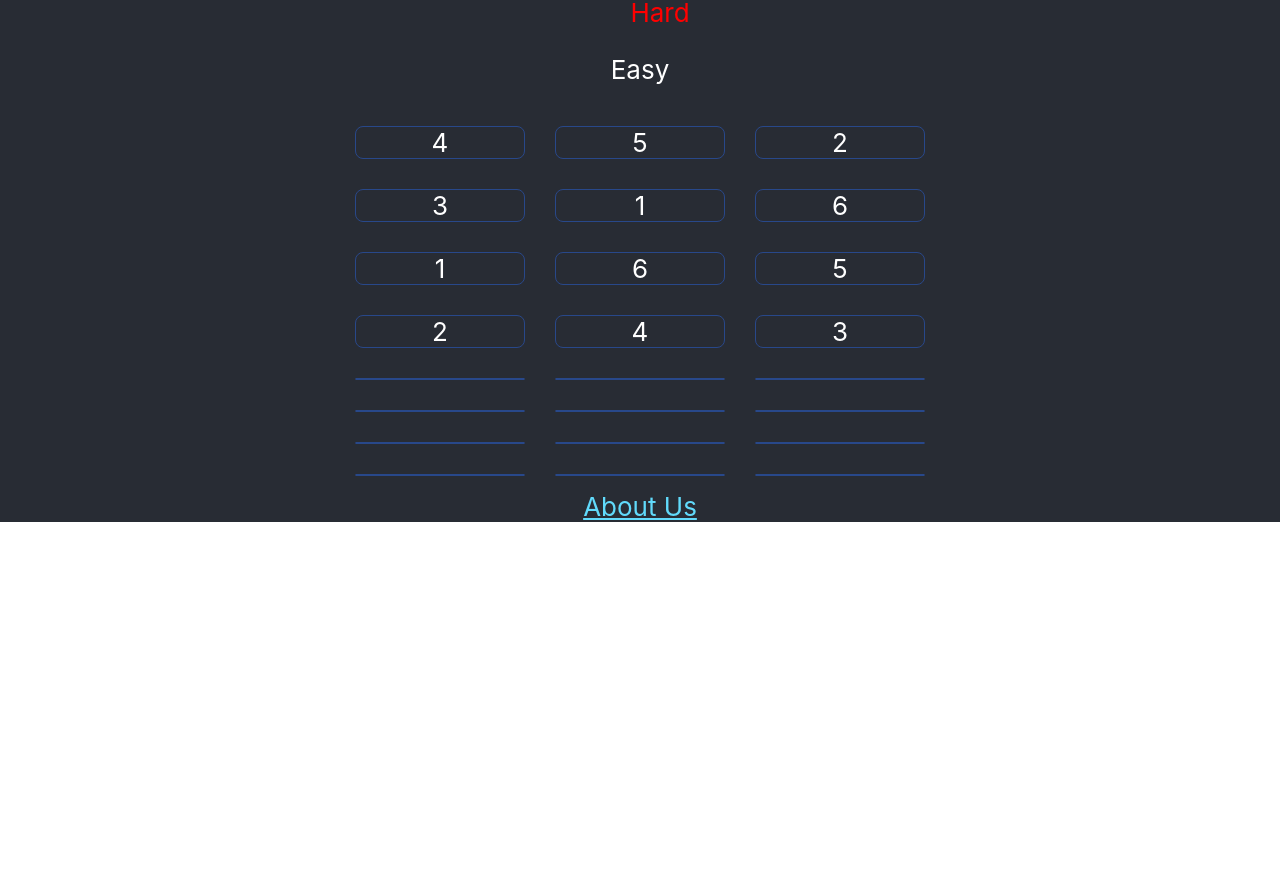
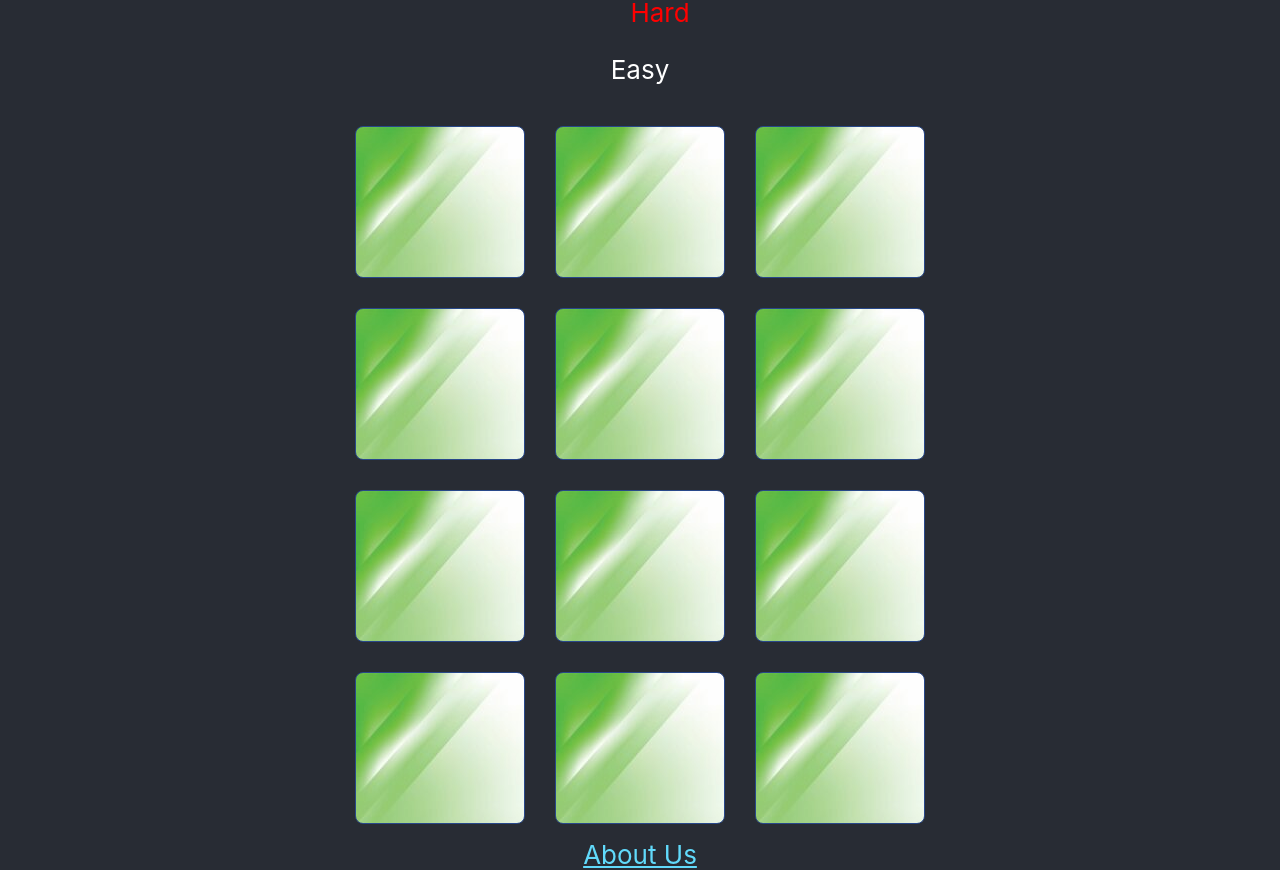
Before and after one commit to Rayan84/memory-game, a React (Create React App) app: page /easy in a window 1280 px wide. Shown: the part 620-1490 px from the top of the page. Before the commit the page ends 1142 px from the top, so only its background shows below. Built offline with nearby package versions, Linux system fonts and the light colour scheme.

Commit message:
Add squares cover

```diff
--- a/src/App.css
+++ b/src/App.css
@@ -15,11 +15,18 @@
   grid-template-columns: repeat(3, 200px);
 }
 
-.square-container {
+.square {
   margin: 15px;
   border: #28488a solid 1px;
   border-radius: 8px;
+  background-image: url(./components/resources/images/cover.jpg);
+  height: 150px;
 }
+
+.square:hover {
+  border: white solid 1px;
+}
+
 
 .levels {
   color: red;
--- a/src/components/Easy.js
+++ b/src/components/Easy.js
@@ -10,15 +10,20 @@ const Easy = () => {
       let random = Math.floor(Math.random() * images.length);
       console.log(`random number is: ${random}`);
 
-      tempSquares.push(images[random]);
-      console.log(`squares: ${tempSquares}`);
+      if(images[random] !== undefined){
+        tempSquares.push(images[random]);
+        console.log(`squares: ${tempSquares}`);
+      }
+
 
 
       images.splice(random, 1);
       console.log(`Images left: ${images}`);
+      console.log(`i =  ${i}`);
 
 
     }
+   console.log(`tempsquares = ${tempSquares}`)
    setSquares(squares => tempSquares);
   }, []);
   console.log(squares);
@@ -29,8 +34,8 @@ const Easy = () => {
 
       <div className="grid">
         { squares.map((square) => (
-          <div>
-            <div className="square-container cursor-pointer">{square}</div>
+          <div key={square}>
+            <div className="square cursor-pointer">{}</div>
           </div>
          ))}
       </div>
--- a/src/components/Nav.js
+++ b/src/components/Nav.js
@@ -32,7 +32,6 @@ const Nav = () => {
         <Route path="/easy" element={<Easy />} />
         <Route path="/medium" element={<Medium />} />
         <Route path="/hard" element={<Hard />} />
-
       </Routes>
     </Router>
     </div>
--- a/src/components/WelcomePage.js
+++ b/src/components/WelcomePage.js
@@ -6,16 +6,16 @@ const WelcomePage = () => {
   const [counter, setCounter] = useState(0);
   useEffect(() => {
     if(counter < 100){
-      console.log('starting...')
+      //console.log('starting...')
     };
     let timeOut = 0;
     const interval = setInterval(() => {
 
-      console.log('Interval running...');
+      //console.log('Interval running...');
       if(timeOut < 100){
         setCounter(counter => counter + 1)
         timeOut = timeOut + 1;
-        console.log(timeOut);
+        // console.log(timeOut);
 
       }else {
         clearInterval(interval);
```
Also changed, not shown: src/components/resources/images/cover.jpg (added).
